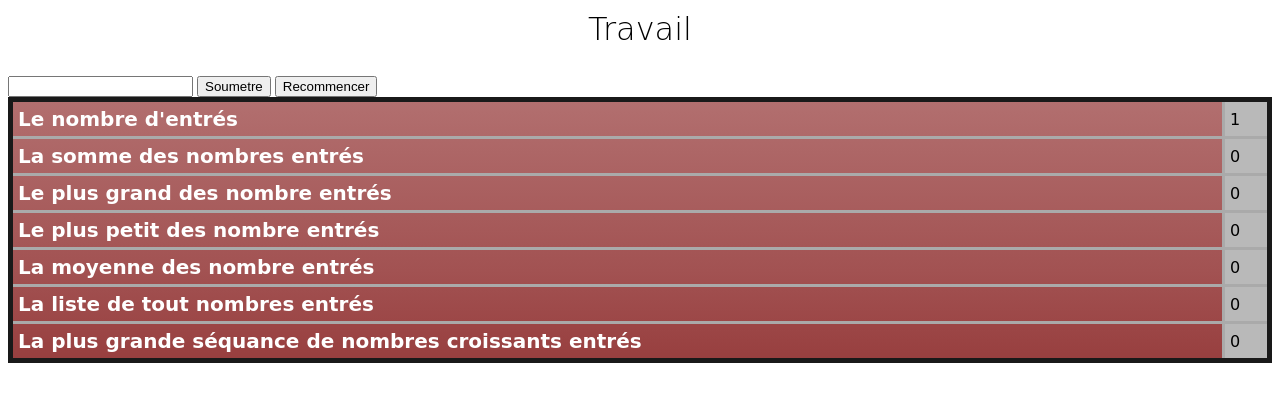
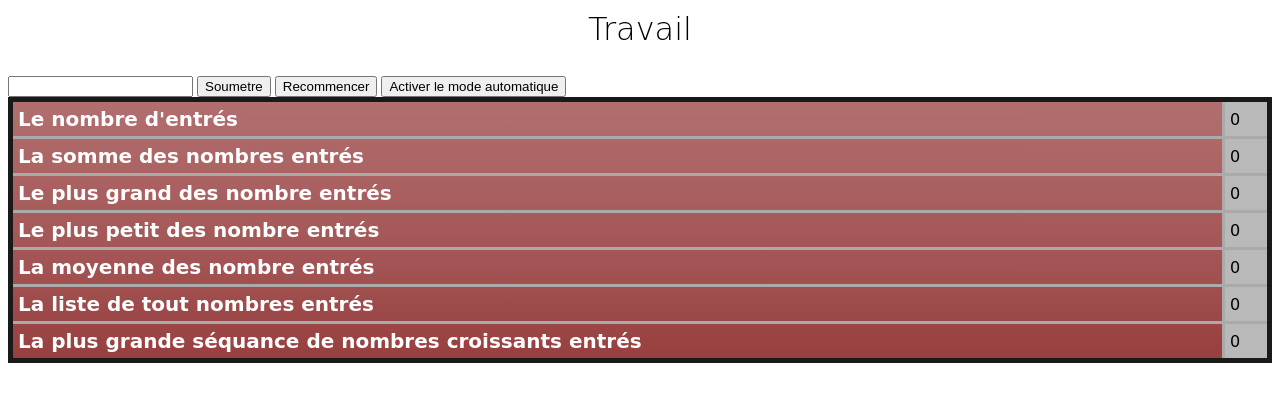
Before and after one commit to BlackScaryZ/JS-Simple-App, a plain HTML site: page index.html in a window 1280 px wide. Both pictures are taken after a click on the button "Soumetre". Drawn offline with Linux system fonts and the light colour scheme; a web font is replaced by a local one.

Commit message:
Ajout du mode automatique

```diff
--- a/index.html
+++ b/index.html
@@ -10,6 +10,7 @@
 <input type="number" id="nombreentier">
 <button onclick="moyenne()">Soumetre</button>
 <button onclick="reset()">Recommencer</button>
+<button id="auto" onclick="randomnumb()"></button>
 <br>
 <table class="OshiStyle">
  <thead>
--- a/js/main.js
+++ b/js/main.js
@@ -5,9 +5,14 @@ let lastmc = 0;
 let count = 0;
 let bigseq = [];
 let actualseq = [];
-function moyenne() {
-    newvalue = Number(document.getElementById("nombreentier").value);
-    //newvalue = Number(xxx);
+let isOn = false;
+let x;
+function moyenne(xxx) {
+    if(xxx === null) {
+        newvalue = Number(document.getElementById("nombreentier").value);
+    } else {
+        newvalue = Number(xxx);
+    }
     if(Number.isInteger(newvalue)== true) {
     allvalues.push(newvalue);
     const total = allvalues.reduce((a, b) => a + b);
@@ -31,10 +36,21 @@ function reset() {
 	lastvalue = 0;
 	lastmc = 0;
 	count = 0;
-  bigseq = [];
-  actualseq = [];
+    bigseq = [];
+    actualseq = [];
+    isOn = false;
+    clearTimeout(x);
     Array.from(document.querySelectorAll(".result")).forEach((rat) => rat.innerHTML = '0');
+    document.getElementById("auto").innerHTML = 'Activer le mode automatique';
 }
 function randomnumb() {
-    var x = setInterval(function(){ moyenne(Math.floor(Math.random() * 1000)) }, 1);
+    if(isOn) {
+        clearTimeout(x);
+        isOn = false;
+        document.getElementById("auto").innerHTML = 'Activer le mode automatique';
+    } else {
+        x = setInterval(function(){ moyenne(Math.floor(Math.random() * 100)) }, 100);
+        isOn = true;
+        document.getElementById("auto").innerHTML = 'Arrêter le mode automatique';
+    }
 }
```
